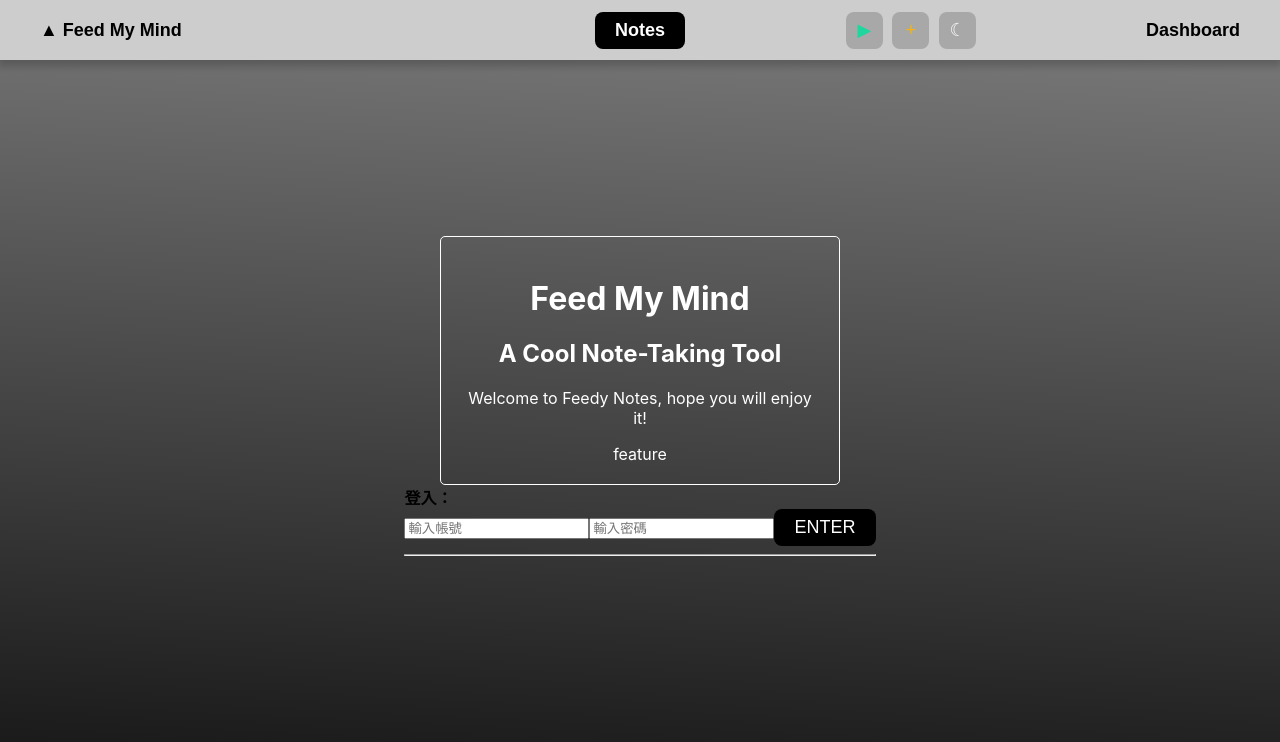
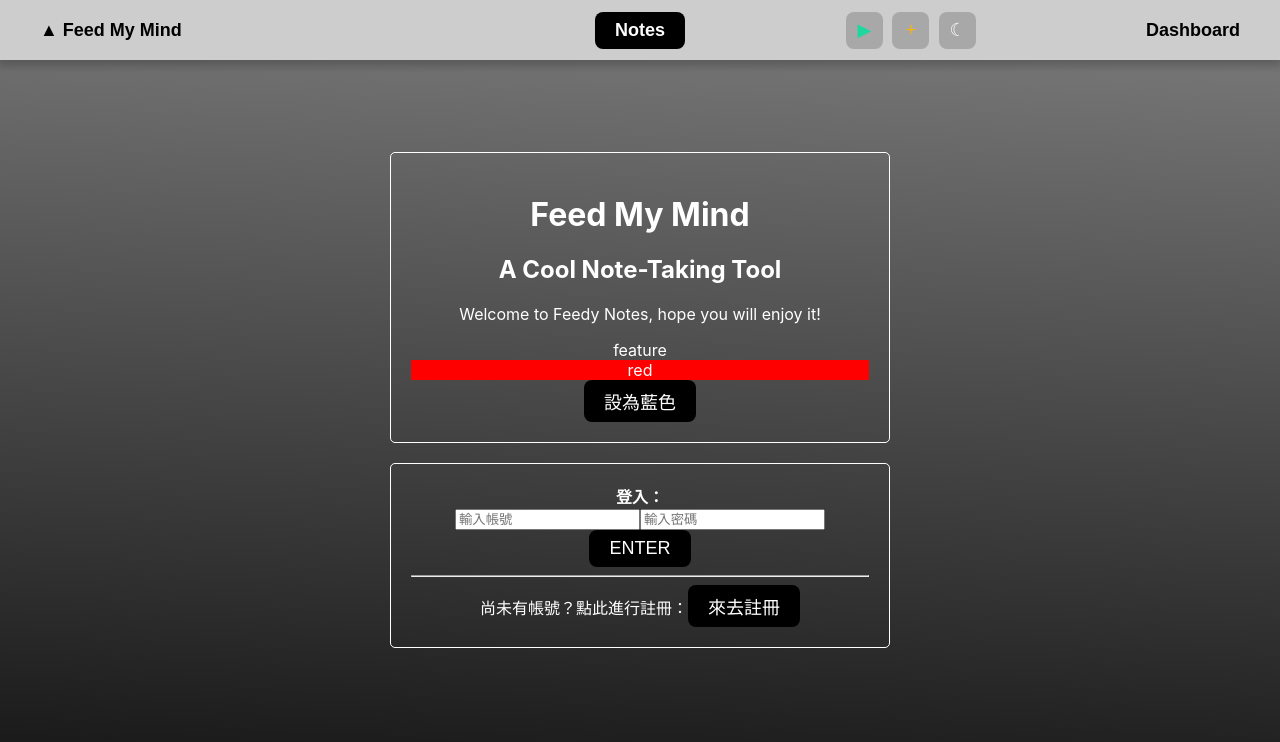
Before and after one commit to ray-mj-huang/Feed-My-Mind, a React (Create React App) app: page /notes in a window 1280 px wide. Shown: the top 742 px of the page. Built offline with nearby package versions, Linux system fonts and the light colour scheme; no server answers.

Commit message:
Restructure login & logout flows

```diff
--- a/src/App.js
+++ b/src/App.js
@@ -3,11 +3,13 @@
 
 // import { BrowserRouter, Routes, Route } from 'react-router-dom';
 
-import { useState } from 'react';
+import { useState, useEffect } from 'react';
 
 // import { onAuthStateChanged } from 'firebase/auth';
 // import { auth } from './firebase';
 import './App.css';
+import { onAuthStateChanged, signOut } from 'firebase/auth';
+import { auth } from './firebase';
 import Navbar from './components/Navbar';
 import Home from './pages/Home';
 import Notes from './pages/Notes';
@@ -15,14 +17,45 @@ import Dashboard from './pages/Dashboard';
 
 function App() {
   const [currentPage, setCurrentPage] = useState('Home');
+  const [red, setRed] = useState('red');
+  const [userInfo, setUserInfo] = useState('');
+
+  useEffect(() => {
+    onAuthStateChanged(auth, (userData) => {
+      if (userData) {
+        // eslint-disable-next-line no-console
+        console.log(userData);
+        setUserInfo(userData);
+      } else {
+        // eslint-disable-next-line no-console
+        console.log('使用者還沒登入噢');
+        setUserInfo(null);
+        // setCards([]);
+      }
+    });
+  }, [auth]);
+
+  function signOutFunction() {
+    signOut(auth).then(() => {
+      // eslint-disable-next-line no-console
+      console.log('已經登出囉！');
+      setUserInfo(null);
+    })
+      .catch((error) => {
+      // eslint-disable-next-line no-console
+        console.log(error);
+      });
+  }
 
   return (
     <>
       <Navbar
         changePage={setCurrentPage}
+        signOut={() => signOutFunction()}
+        userInfo={userInfo}
       />
-      {currentPage === 'Home' && <Home />}
-      {currentPage === 'Notes' && <Notes />}
+      {currentPage === 'Home' && <Home color={red} setColor={setRed} userInfo={userInfo} />}
+      {currentPage === 'Notes' && <Notes userInfo={userInfo} />}
       {currentPage === 'Dashboard' && <Dashboard />}
     </>
     // <BrowserRouter>
--- a/src/LoginCard.js
+++ /dev/null
@@ -1,41 +0,0 @@
-/* eslint-disable react/button-has-type */
-import { useState } from 'react';
-import { getAuth, signInWithEmailAndPassword } from 'firebase/auth';
-
-export default function LoginCard() {
-  const [emailValue, setEmailValue] = useState('');
-  const [passwordValue, setPasswordValue] = useState('');
-
-  function login(email, password) {
-    const auth = getAuth();
-    signInWithEmailAndPassword(auth, email, password)
-      .then((userCredential) => {
-        const { user } = userCredential;
-        // eslint-disable-next-line no-console
-        console.log(user);
-      })
-      .catch((error) => {
-        const errorCode = error.code;
-        const errorMessage = error.message;
-        // eslint-disable-next-line no-console
-        console.log(`${errorCode}: ${errorMessage}`);
-      });
-  }
-
-  return (
-    <form>
-      <div><b>登入：</b></div>
-      <input id="email" type="email" placeholder="輸入帳號" value={emailValue} onChange={(e) => setEmailValue(e.target.value)} />
-      <input id="password" type="password" placeholder="輸入密碼" value={passwordValue} onChange={(e) => setPasswordValue(e.target.value)} />
-      <button
-        onClick={(e) => {
-          e.preventDefault();
-          login(emailValue, passwordValue);
-        }}
-      >
-        ENTER
-      </button>
-      <hr />
-    </form>
-  );
-}
--- /dev/null
+++ b/src/SignInCard.js
@@ -0,0 +1,117 @@
+/* eslint-disable react/button-has-type */
+import { useState } from 'react';
+import { getAuth, createUserWithEmailAndPassword, signInWithEmailAndPassword } from 'firebase/auth';
+import { setDoc, doc } from 'firebase/firestore';
+import { db } from './firebase';
+
+function SignUpBox() {
+  const [emailValue, setEmailValue] = useState('');
+  const [passwordValue, setPasswordValue] = useState('');
+
+  const auth = getAuth();
+
+  const newUser = {
+    user_id: '',
+    email: '',
+    user_notes: [],
+  };
+
+  function signUp(email, password) {
+    createUserWithEmailAndPassword(auth, email, password)
+      .then((userCredential) => {
+        const { user } = userCredential;
+        const userData = auth.currentUser;
+        // eslint-disable-next-line no-console
+        console.log(user);
+        const createNewUserData = doc(db, 'users', userData.uid);
+        setDoc(createNewUserData, ({
+          ...newUser,
+          user_id: userData.uid,
+          email: userData.email,
+        }));
+      })
+      .catch((error) => {
+        const errorCode = error.code;
+        const errorMessage = error.message;
+        // eslint-disable-next-line no-console
+        console.log(`${errorCode}: ${errorMessage}`);
+      });
+  }
+
+  return (
+    <form>
+      <div><b>註冊：</b></div>
+      <input id="email" type="email" placeholder="輸入帳號" value={emailValue} onChange={(e) => setEmailValue(e.target.value)} />
+      <input id="password" type="password" placeholder="輸入密碼" value={passwordValue} onChange={(e) => setPasswordValue(e.target.value)} />
+      <button
+        onClick={(e) => {
+          e.preventDefault();
+          signUp(emailValue, passwordValue);
+        }}
+      >
+        ENTER
+      </button>
+      <hr />
+    </form>
+  );
+}
+
+function LoginBox() {
+  const [emailValue, setEmailValue] = useState('');
+  const [passwordValue, setPasswordValue] = useState('');
+
+  function login(email, password) {
+    const auth = getAuth();
+    signInWithEmailAndPassword(auth, email, password)
+      .then((userCredential) => {
+        const { user } = userCredential;
+        // eslint-disable-next-line no-console
+        console.log(user);
+      })
+      .catch((error) => {
+        const errorCode = error.code;
+        const errorMessage = error.message;
+        // eslint-disable-next-line no-console
+        console.log(`${errorCode}: ${errorMessage}`);
+      });
+  }
+
+  return (
+    <form>
+      <div><b>登入：</b></div>
+      <input id="email" type="email" placeholder="輸入帳號" value={emailValue} onChange={(e) => setEmailValue(e.target.value)} />
+      <input id="password" type="password" placeholder="輸入密碼" value={passwordValue} onChange={(e) => setPasswordValue(e.target.value)} />
+      <button
+        onClick={(e) => {
+          e.preventDefault();
+          login(emailValue, passwordValue);
+        }}
+      >
+        ENTER
+      </button>
+      <hr />
+    </form>
+  );
+}
+
+export default function SignInCard() {
+  const [isLogin, setIsLogin] = useState(true);
+
+  return (
+    <div>
+      {isLogin ? (
+        <>
+          <LoginBox />
+          尚未有帳號？點此進行註冊：
+          <button onClick={() => setIsLogin(false)}>來去註冊</button>
+        </>
+      ) : (
+        <>
+          <SignUpBox />
+          返回登入：
+          <button onClick={() => setIsLogin(true)}>點此返回</button>
+        </>
+      )}
+    </div>
+  );
+}
--- a/src/components/Navbar.js
+++ b/src/components/Navbar.js
@@ -54,7 +54,7 @@ const ShortCutToolbox = styled.div`
   margin-right: 150px;
 `;
 
-export default function Navbar({ changePage }) {
+export default function Navbar({ changePage, signOut, userInfo }) {
   return (
     <Header>
       <HomeButton
@@ -74,6 +74,7 @@ export default function Navbar({ changePage }) {
           <ShortCutButton style={{ color: '#F4B510' }}>+</ShortCutButton>
           <ShortCutButton>☾</ShortCutButton>
         </ShortCutToolbox>
+        {userInfo ? <button onClick={signOut}>登出</button> : null}
         <DashboardButton
           onClick={() => changePage('Dashboard')}
         >
--- a/src/pages/Home.js
+++ b/src/pages/Home.js
@@ -1,8 +1,6 @@
 /* eslint-disable react/button-has-type */
 /* eslint-disable react/prop-types */
-
-// import SignUpCard from '../SignUpCard';
-import LoginCard from '../LoginCard';
+import SignInCard from '../SignInCard';
 
 function Container({ children }) {
   return (
@@ -23,19 +21,28 @@ function Container({ children }) {
   );
 }
 
-export default function Home() {
+export default function Home({ color, setColor, userInfo }) {
+  const boxStyle = {
+    width: '500px', border: '1px solid white', borderRadius: '5px', padding: '20px', color: 'white', textAlign: 'center', margin: '10px',
+  };
+
   return (
     <Container>
-      <div style={{
-        width: '400px', border: '1px solid white', borderRadius: '5px', padding: '20px', color: 'white', textAlign: 'center',
-      }}
-      >
+      <div style={boxStyle}>
         <h1>Feed My Mind</h1>
         <h2>A Cool Note-Taking Tool</h2>
         <p>Welcome to Feedy Notes, hope you will enjoy it!</p>
         <div>feature</div>
+        <div style={{ background: color }}>red</div>
+        <button onClick={() => setColor('blue')}>設為藍色</button>
       </div>
-      <LoginCard />
+      {userInfo ? (
+        <div style={{ color: 'white' }}>{`哈囉，${userInfo.email} ！`}</div>
+      ) : (
+        <div style={boxStyle}>
+          <SignInCard />
+        </div>
+      )}
     </Container>
   );
 }
--- a/src/pages/Notes.js
+++ b/src/pages/Notes.js
@@ -4,8 +4,7 @@ import { useEffect, useState } from 'react';
 import {
   doc, onSnapshot, updateDoc,
 } from 'firebase/firestore';
-import { onAuthStateChanged, signOut } from 'firebase/auth';
-import { db, auth } from '../firebase';
+import { db } from '../firebase';
 
 import '../App.css';
 
@@ -32,7 +31,7 @@ function Container({ children }) {
   );
 }
 
-export default function Notes() {
+export default function Notes({ userInfo }) {
   const [nextId, setNextId] = useState(1);
   const [cards, setCards] = useState([]);
   const [isRead, setIsRead] = useState(false);
@@ -40,34 +39,22 @@ export default function Notes() {
 
   const [viewMode, setViewMode] = useState('ListView');
 
-  const [userInfo, setUserInfo] = useState('');
+  // const [userInfo, setUserInfo] = useState('');
 
-  useEffect(() => {
-    onAuthStateChanged(auth, (userData) => {
-      if (userData) {
-        // eslint-disable-next-line no-console
-        console.log(userData);
-        setUserInfo(userData);
-      } else {
-        // eslint-disable-next-line no-console
-        console.log('使用者還沒登入噢');
-        setUserInfo(null);
-        setCards([]);
-      }
-    });
-  }, [auth]);
-
-  function signOutFunction() {
-    signOut(auth).then(() => {
-      // eslint-disable-next-line no-console
-      console.log('已經登出囉！');
-      setUserInfo(null);
-    })
-      .catch((error) => {
-      // eslint-disable-next-line no-console
-        console.log(error);
-      });
-  }
+  // useEffect(() => {
+  //   onAuthStateChanged(auth, (userData) => {
+  //     if (userData) {
+  //       // eslint-disable-next-line no-console
+  //       console.log(userData);
+  //       setUserInfo(userData);
+  //     } else {
+  //       // eslint-disable-next-line no-console
+  //       console.log('使用者還沒登入噢');
+  //       setUserInfo(null);
+  //       setCards([]);
+  //     }
+  //   });
+  // }, [auth]);
 
   useEffect(() => {
     if (userInfo) {
@@ -126,7 +113,7 @@ export default function Notes() {
 
       {userInfo ? userInfo.email : '請登入噢～'}
 
-      <button onClick={signOutFunction}>登出</button>
+      {/* <button onClick={signOutFunction}>登出</button> */}
 
       <p>{nextId}</p>
 
@@ -168,7 +155,7 @@ export default function Notes() {
         <div
           className={viewMode === 'GridView' && 'cardContainer'}
         >
-          {cardList}
+          {userInfo ? cardList : '這裡沒有汁料'}
         </div>
       </div>
 
```
Also changed, not shown: src/SignUpCard.js (deleted, +0 -57 lines).
